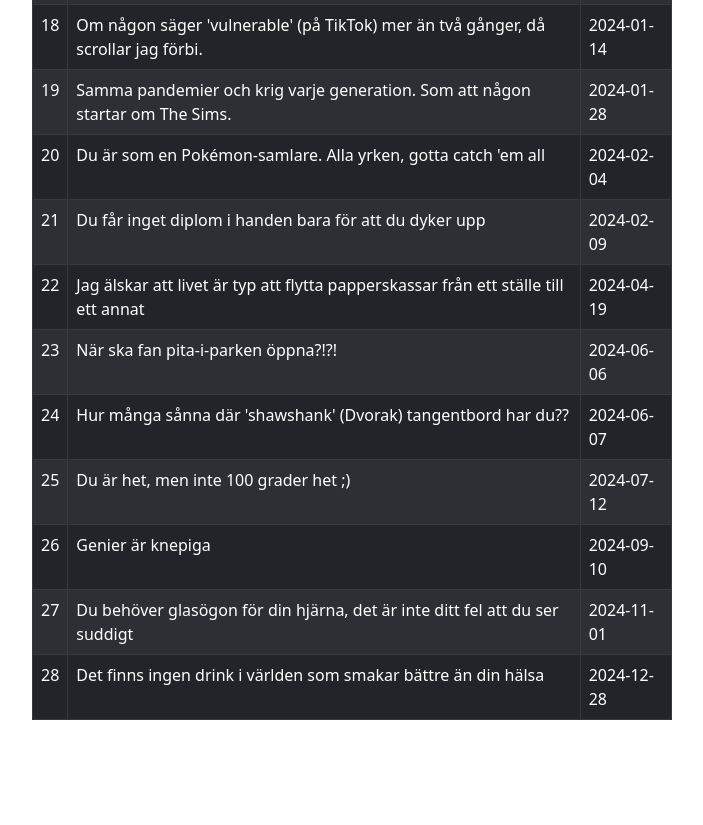
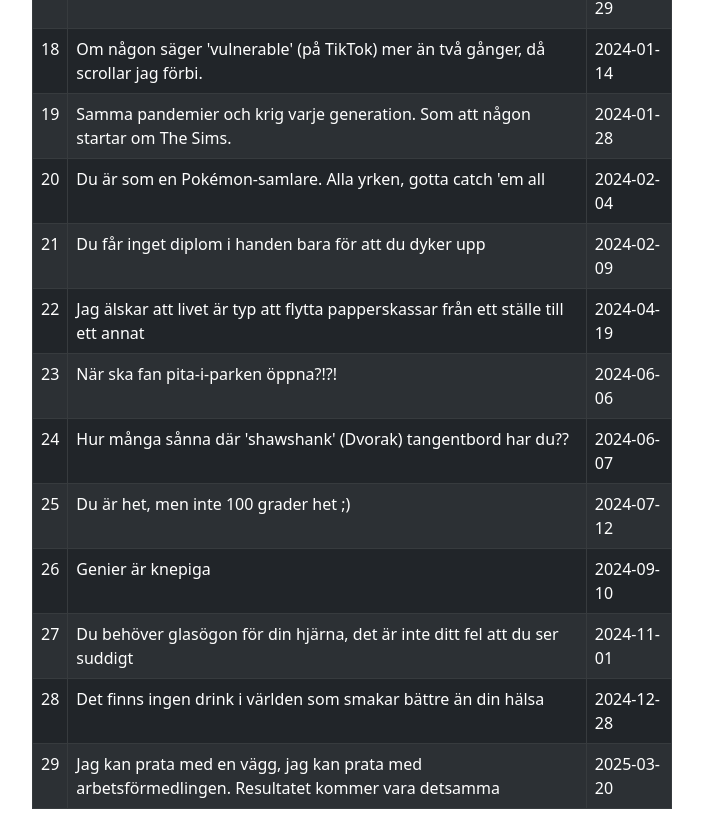
Before and after one commit to Stenstromen/filosofiskaeleonora, a React (Vite) app: page /all in a window 1280 px wide. Shown: the part 1246-2071 px from the top of the page, without its empty margins (288-991 px from the left). Before the commit the page ends 1982 px from the top, so only its background shows below. Built offline with nearby package versions, Linux system fonts and the light colour scheme.

Commit message:
Added Quote

```diff
--- a/src/assets/Quotes.js
+++ b/src/assets/Quotes.js
@@ -147,6 +147,11 @@ const Quotes = [
     quote: "Det finns ingen drink i världen som smakar bättre än din hälsa",
     date: "2024-12-28",
   },
+  {
+    id: 29,
+    quote: "Jag kan prata med en vägg, jag kan prata med arbetsförmedlingen. Resultatet kommer vara detsamma",
+    date: "2025-03-20",
+  },
 ];
 
 export default Quotes;
```
